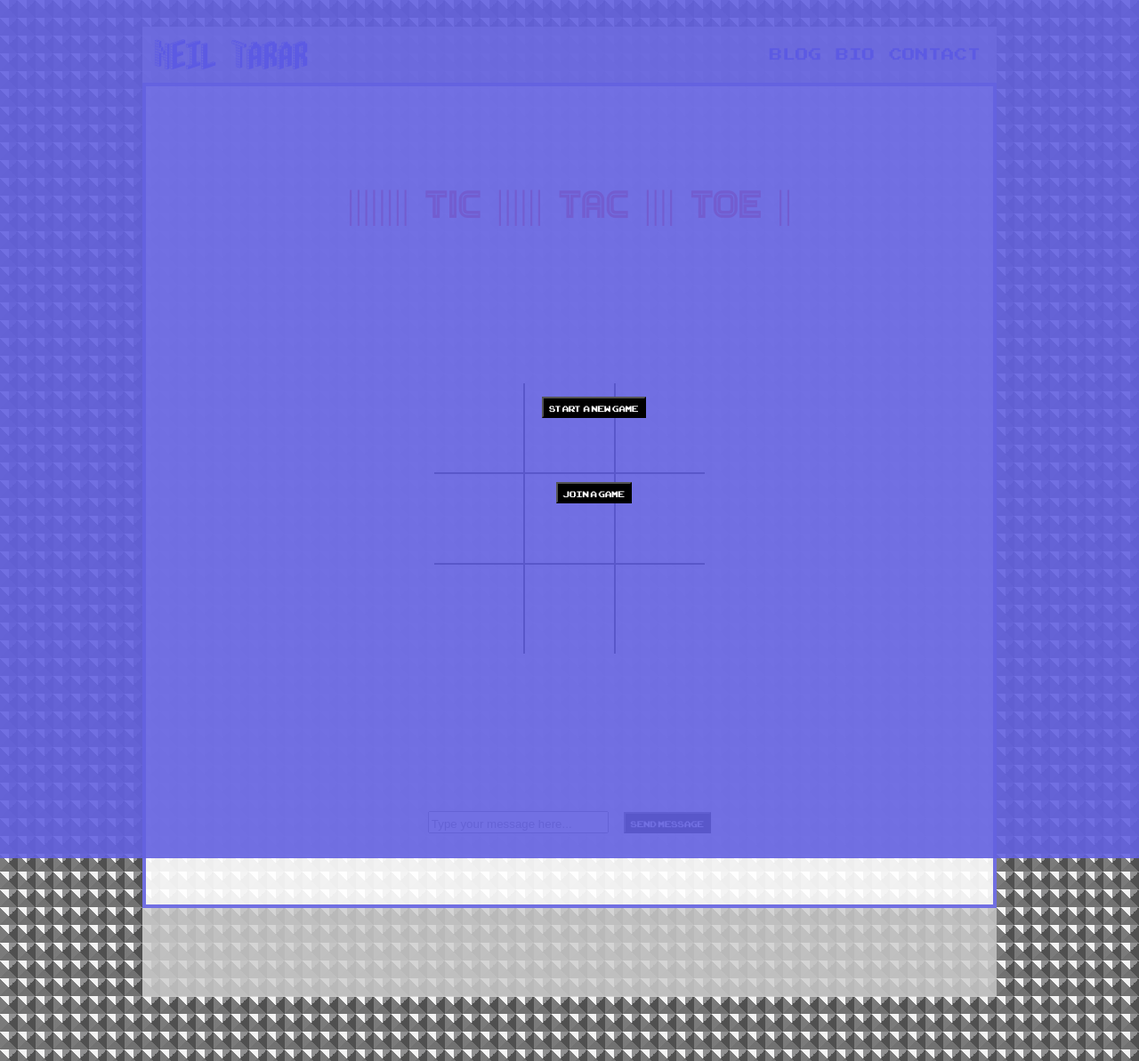
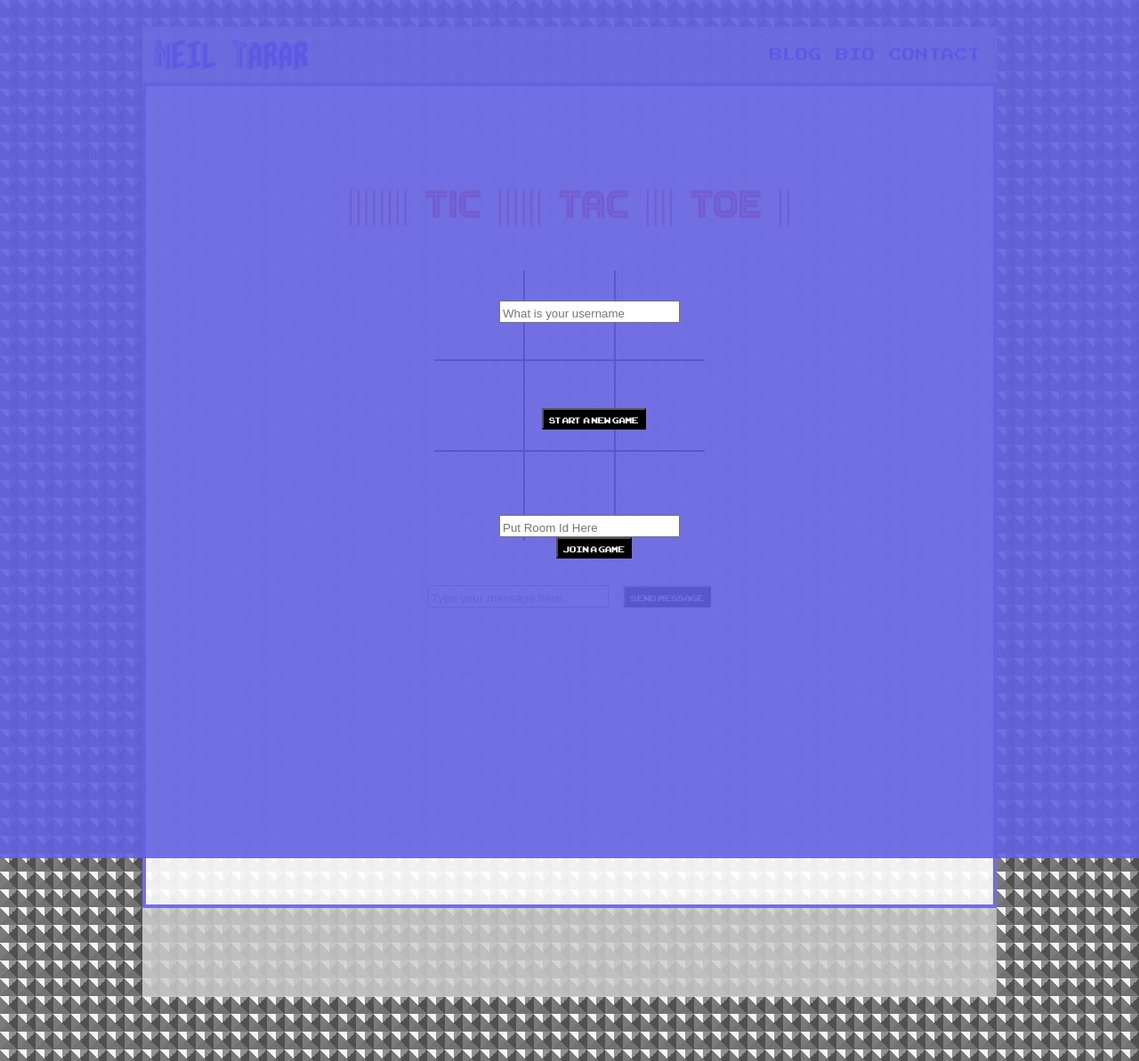
Before and after one commit to neiltarar/my_blog, a Flask app: page /tic-tac-toe-play in a window 1280 px wide; the page is wider, and only the part inside the window is pictured. Shown: that part at 89% size. Run offline with Flask 2, Linux system fonts and the light colour scheme; some libraries are stand-ins or nearby versions.

Commit message:
Tic-Tac-Toe multiplayer login page added.

```diff
--- a/app.py
+++ b/app.py
@@ -1,6 +1,6 @@
 from datetime import date
 from flask import Flask, render_template, redirect, request, session
-from flask_socketio import SocketIO, send, emit
+from flask_socketio import SocketIO, join_room, leave_room, send, emit
 import os
 import bcrypt
 from decouple import config
@@ -28,7 +28,6 @@ def home():
 @socketio.on('score')
 def receive_score(score):
     user_id = session.get('user_id')
-    print(user_id)
     user_score = get_user_score(user_id)[0][0]
     if score > user_score:
         score_save(score , user_id)
@@ -87,8 +86,9 @@ def tic_tac_toe():
     user = session.get('user_name')
     return render_template('posts/tic-tac-toe-blogpost.jinja' , comments = comments , user=user )
 
-@app.route('/tic-tac-toe-play')
+@app.route('/tic-tac-toe-play' , methods=["GET" ,"POST"])
 def tictactoeplay():
+
     return render_template('posts/tic-tac-toe.jinja')
 
 @app.route('/robot-arm')
@@ -102,9 +102,10 @@ def robot_arm():
 
 @app.route('/add_comment' , methods =["POST"])
 def add_comment():
-    ####################### GET CURRENT DATE ####################################
+
+    # Get current date
     today = date.today().strftime("%d-%m-%Y")
-
+    # Get blog post url to save it in the database accordingly
     url = request.referrer.split("/")[::-1][0]
     new_comment = request.form.get('comment')
     user_id = session.get('user_id')
@@ -114,7 +115,6 @@ def add_comment():
 @app.route('/edit-save', methods=["POST"])
 def edit_save():
     today = date.today().strftime("%d-%m-%Y")
-
     comment_id = request.form.get('comment-id')
     comment = request.form.get('edited-comment')
     user_id = request.form.get('user_id')
@@ -138,12 +138,27 @@ def delete():
     return redirect (request.referrer)
 
 ########################## SOCKET CONNECTIONS #######################################################
+users = {}
+
+@socketio.on("game_type")
+def game_type(type):
+    type = type.split("-")
+    user_name = type[1]
+    if type[0] == "new_game":
+        game_id = request.sid
+        users[user_name] = game_id
+        emit('session_id' , game_id , room = game_id)
+        print(users)
+    else:
+        game_id = type[0]
+        print(game_id + user_name)
+
 
 @socketio.on('username')
 def receive_username(username):
-    if(len(users) < 2):
-        users[username] = request.sid
-        userId = users[username]
+    if len(rooms['users'] < 2):
+        rooms['users'][username] = request.sid
+        userId = rooms['users'][username]
         usernames.append(username)
         length = len(users)
         emit('username', username, broadcast=True)
--- a/static/css/tic-tac-toe_style.css
+++ b/static/css/tic-tac-toe_style.css
@@ -7,6 +7,10 @@
 @font-face {
     font-family: 'games';
     src: url('../../static/fonts/games-cufonfonts/Games.ttf') format('truetype')
+}
+
+.main {
+    justify-content: flex-start;
 }
 
 body {
@@ -143,24 +147,7 @@ input {
     margin-right: 10px;
 }
 
-#login {
-    width: auto;
-    height: auto;
-    display: flex;
-    position: absolute;
-    top: 0;
-    left: 0;
-    right: -55px;
-    bottom: -165px;
-    background-color: rgba(99, 97, 224, 0.9);
-    justify-content: center;
-    align-items: center;
-    color: white;
-    font-size: 5rem;
-    flex-direction: column;
-}
-
-.game-type {
+#game-type {
     width: auto;
     height: auto;
     display: flex;
@@ -199,7 +186,7 @@ input {
 }
 
 #boardAndPlayerInfo{
-    margin: auto;
+
     display: flex;
     justify-content: center;
 }
--- a/static/javascript/tic-tac-toe/tic-tac-toe_script.js
+++ b/static/javascript/tic-tac-toe/tic-tac-toe_script.js
@@ -8,6 +8,9 @@ const oClass = "O";
 // Winning & Draw condition page had the id of 'message' and it is hidden as the game starts
 const message = document.getElementById("message");
 
+const startNewGameButton = document.getElementById("start_new_game");
+const joinAGame = document.getElementById("join_a_game");
+const roomId = document.getElementById("room_id")
 const cells = document.querySelectorAll('#cell');
 const restartButton = document.getElementById("restart");
 const board = document.getElementById("board");
@@ -17,7 +20,25 @@ const chatButton = document.getElementById("messageButton");
 const chatWrite = document.getElementById("receiveMessage");
 const loginInput = document.getElementById("loginId");
 const loginButton = document.getElementById("loginButton");
-const fullRoom = document.getElementById("room_full")
+const fullRoom = document.getElementById("room_full");
+const gameId = document.getElementById('game-id');
+
+function subString(string) {
+    const subString = string.substring(string.length -10)
+    return subString
+}
+
+startNewGameButton.addEventListener("click" , (event)=> {
+    username = loginInput.value
+    document.getElementById("game-type").style.display = 'none';
+    socket.emit("game_type" , `new_game-${username}`);
+});
+
+joinAGame.addEventListener("click" , (event)=>{
+    username = loginInput.value;
+    document.getElementById("game-type").style.display = 'none';
+    socket.emit("game_type" , `${roomId.value}-${username}`);
+});
 
 const winningRules1 = [
     [0 , 1 , 2],
@@ -72,6 +93,13 @@ startGame();
 
 
 // Listen messages from the server
+socket.on('session_id' , function(data) {
+    gameId.innerHTML = `<h4>${subString(data)}</h4>`
+    console.log(data)
+})
+
+
+
 socket.on('message' , function(data) {
 
     // If one of the players press restart button, restart the game for both parties
@@ -116,12 +144,6 @@ chatBar.addEventListener("keydown", function search(e){
     }
 })
 
-loginButton.addEventListener("click", (event)=>{
-    socket.emit('username', loginInput.value);
-    document.getElementById("login").style.display = 'none';
-
-})
-
 socket.on('private_message', function(msg){
         if(msg === "room_full"){
             fullRoom.classList.add('show')
--- a/templates/posts/tic-tac-toe.jinja
+++ b/templates/posts/tic-tac-toe.jinja
@@ -12,10 +12,8 @@
 
 {% block main %}
     <p id="header">||||||||   Tic  ||||||  Tac  ||||  Toe  ||</p>
-    <div class="token">
-        <ul id="token">
+    <div id="game-id">
 
-        </ul>
     </div>
     <div id="boardAndPlayerInfo">
         <div id="playerInfo"></div>
@@ -40,22 +38,16 @@
         <p> Room is full!</p>
     </div>
     </div>
-    <div class="game-type">
-        <form action="/start-game">
-            <input type="hidden" value="start_new_game">
-            <button type="submit"> START A NEW GAME </button>
-        </form>
-        <form action="/join-game">
-            <input type="hidden" value="join_a_game">
-            <button type="submit"> JOIN A GAME </button>
-        </form>
+    <div id="game-type">
+
+        <input id="loginId" placeholder="What is your username" required = "required" name="user_name">
+        <br>
+        <button type="submit" id="start_new_game"> START A NEW GAME </button>
+        <br>
+        <input type="text" id="room_id" placeholder="Put Room Id Here">
+        <button type="submit" id="join_a_game"> JOIN A GAME </button>
+
     </div>
-    {# <div class="login">
-        <div id="login">
-            <input id="loginId" placeholder="What is your username">
-            <button id="loginButton">Login</button>
-        </div>
-    </div> #}
     <div id="message">
         <div id="gameEnd"></div>
         <button id="restart">Restart</button>
```
